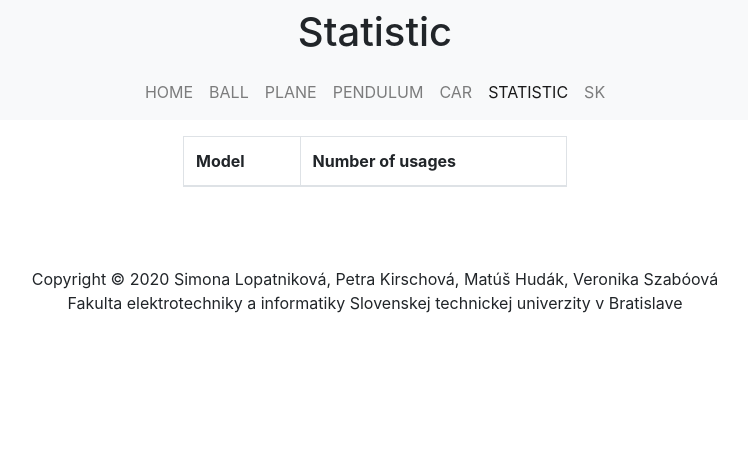
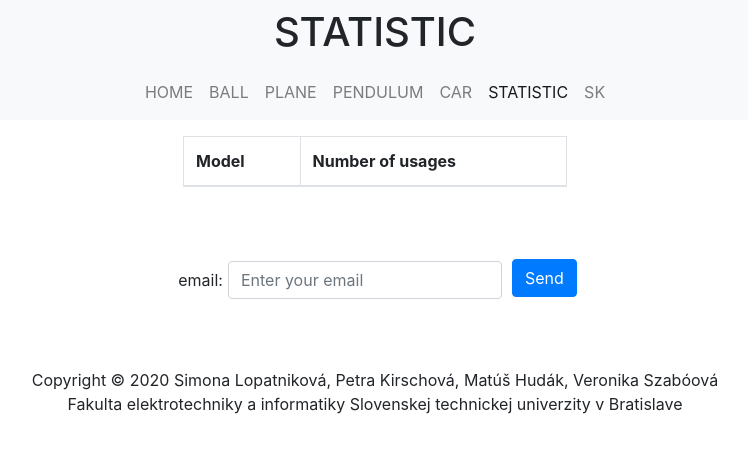
Before and after one commit to kirschovapetra/B-WEBTECH2-projekt, a PHP site: page /statistika_english.php in a window 1280 px wide. Shown: the top 453 px of the page, without its empty margins (265-1013 px from the left). Run offline with PHP 8.4, Linux system fonts and the light colour scheme; data that the repository does not hold is empty.

Commit message:
Simona - statistika + email

```diff
--- a/js_scripts/pendulum_scripts.js
+++ b/js_scripts/pendulum_scripts.js
@@ -16,6 +16,7 @@ var jazyk;
 const MAX_R = 20;
 const ADRESA_API = "octave/api/animation";
 
+//nastavenia
 $(document).ready(function () {
     document.getElementById("graphs-container").style.display = "none";
     canvas = new fabric.Canvas('canvas');
@@ -60,11 +61,13 @@ $(document).ready(function () {
 
 });
 
+// spustenie animacie
 function funkcia2() {
     t = 0;
     interval = setInterval(animacia,50);
 }
 
+//animacia
 function animacia() {
 
     var i = Math.round(t/0.05);
--- a/pendulum.php
+++ b/pendulum.php
@@ -101,7 +101,7 @@ $valid = ($key === $apiKey);
     </div>
 </footer>
 
-
+<!-- Api kluc -->
 <?php
 if (isset($_POST["apiKeySubmit"])){
     $key = $_POST["apiKey"];
--- a/statistika_english.php
+++ b/statistika_english.php
@@ -1,4 +1,4 @@
-<!-- statistika-->
+<!-- statistika [Simona]-->
 
 <?php
 require "config.php";
@@ -22,7 +22,7 @@ require "config.php";
 
 <body>
 <header class="navbar-light bg-light">
-    <h1>Statistic</h1>
+    <h1>STATISTIC</h1>
     <nav class="navbar navbar-expand-lg navbar-light bg-light justify-content-center">
         <ul class="nav navbar-nav">
             <ul class="nav navbar-nav">
@@ -63,6 +63,13 @@ require "config.php";
     ?>
 </div>
 
+<div class="d-flex justify-content-center my-5 align-content-center flex-wrap form-inline">
+    <label>email: <input class="form-control" type="email" placeholder="Enter your email" id="email"></label>
+    <button class="btn btn-primary" onclick="posliMail()">Send</button>
+    <p id="mail">Mail was sent successfully :) Please check your spam folder</p>
+    <p id="chyba_mailu">Ivalid email</p>
+</div>
+
 <footer class="page-footer font-small mt-5">
     <div class="footer-copyright text-center py-3">
         Copyright &copy; 2020 Simona Lopatniková, Petra Kirschová, Matúš Hudák, Veronika Szabóová<br>
@@ -70,6 +77,32 @@ require "config.php";
     </div>
 </footer>
 
+<script>
+    $("#mail").hide();
+    $("#chyba_mailu").hide();
+    function posliMail(){
+        mail_value = document.getElementById('email').value;
+        reg = /^[A-Za-z0-9._%+-]{1,}@[a-zA-Z]{1,}([.]{1}[a-zA-Z]{2,}|[.]{1}[a-zA-Z]{2,}[.]{1}[a-zA-Z]{2,})$/;
+
+        if (reg.test(mail_value) == false) {
+            $("#chyba_mailu").show();
+            return;
+        } else {
+            $("#chyba_mailu").hide();
+        }
+
+        $.ajax({
+            url: "posliMail.php",
+            method: "POST",
+            data: {jazyk: document.getElementsByTagName('html')[0]['lang'], email: mail_value},
+            success: function () {
+                $("#mail").show();
+            }
+        })
+    }
+
+</script>
+
 </body>
 
 </html>
--- a/style.css
+++ b/style.css
@@ -34,10 +34,3 @@ nav {
     margin-right: auto;
     width: 30%;
 }
-
-.centrovanie{
-    margin-left: auto;
-    margin-right: auto;
-    display: block;
-    width: 15em;
-}
```
Also changed, not shown: statistika.php (+4 -4 lines).
